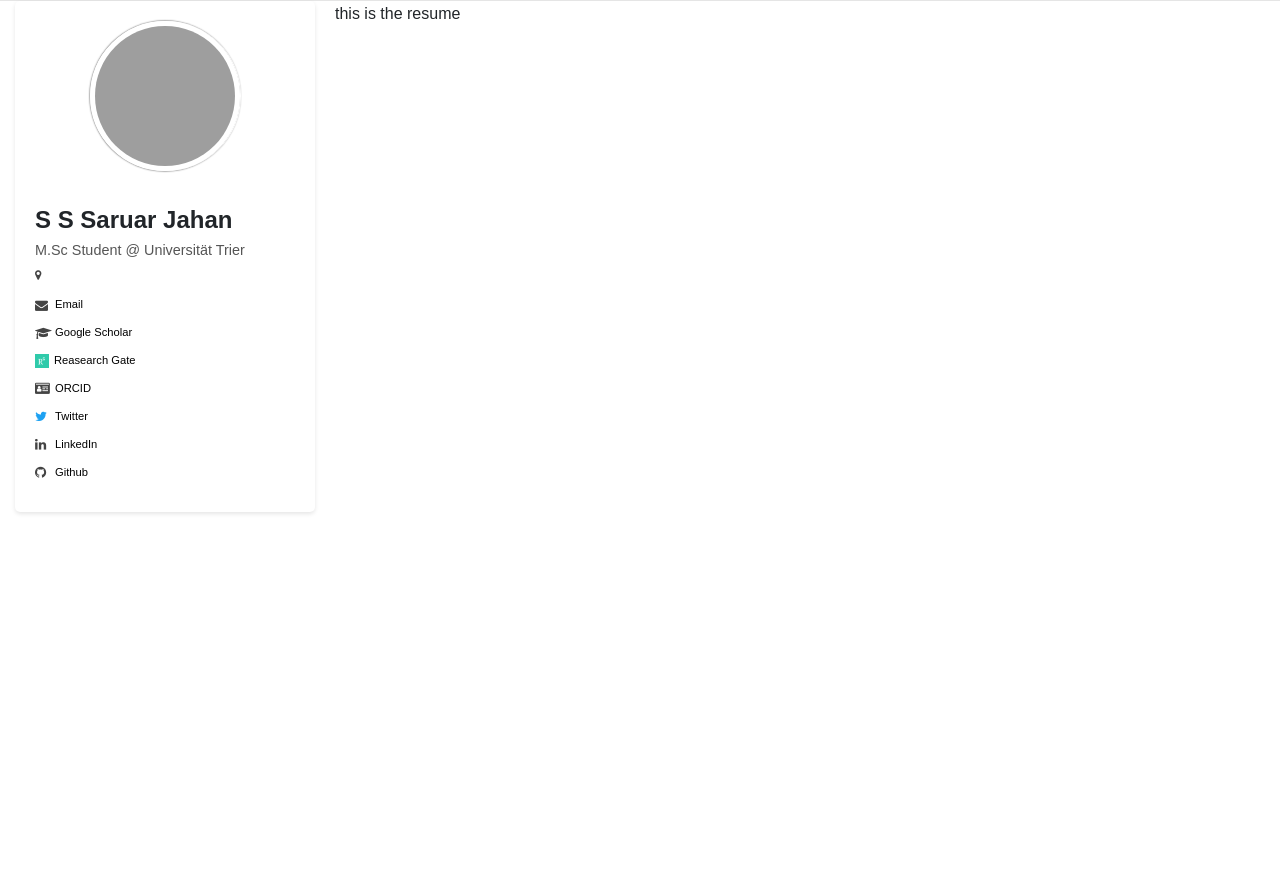
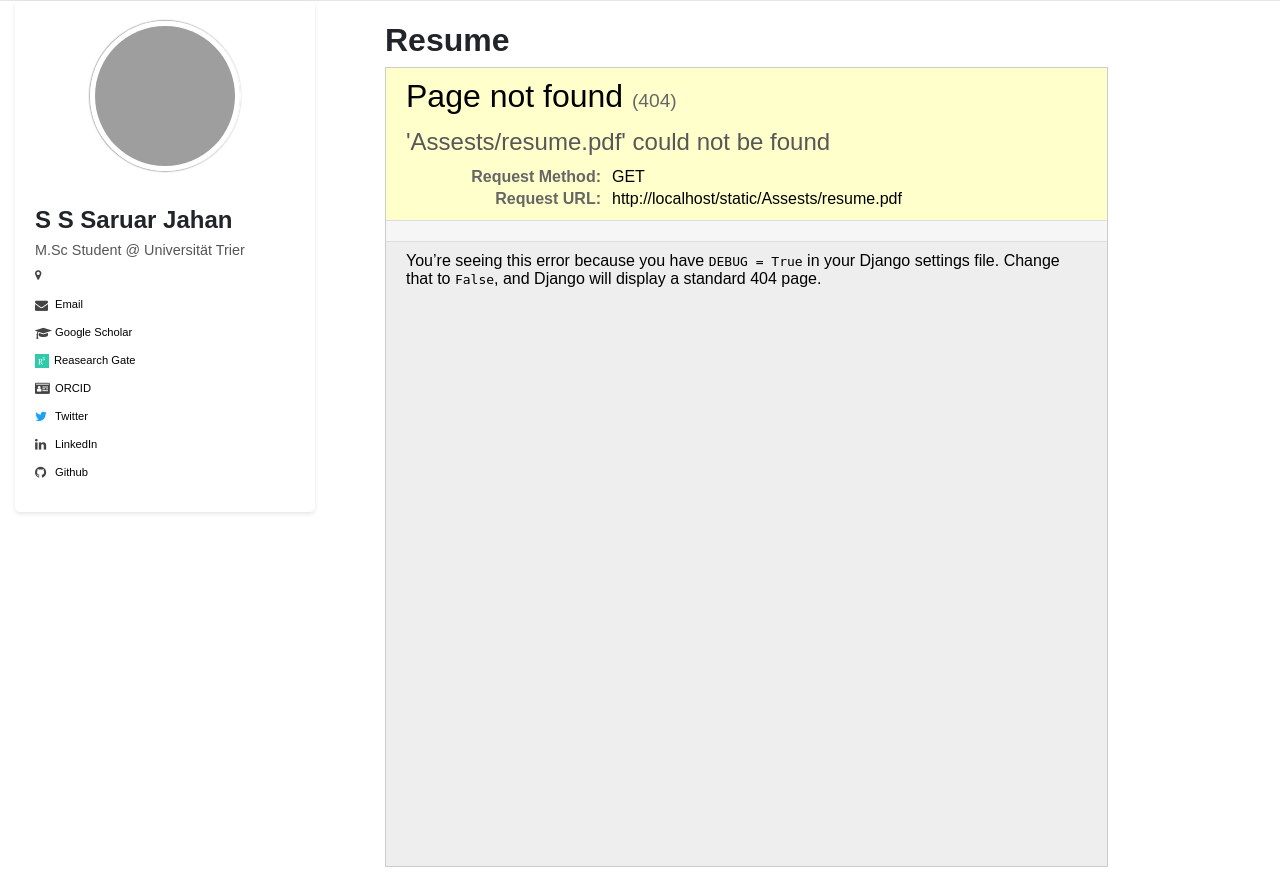
Before and after one commit to sjalim/sjalim.github.io, a Django app: page /resume/ in a window 1280 px wide. Shown: the part 58-953 px from the top of the page. Before the commit the page ends 572 px from the top, so only its background shows below. Run offline with Django 5.2, Linux system fonts and the light colour scheme; data that the repository does not hold is empty; some libraries are stand-ins or nearby versions; grey boxes are pictures that could not be loaded.

Commit message:
resume done

```diff
--- a/portfolio/templates/resume.html
+++ b/portfolio/templates/resume.html
@@ -1,5 +1,28 @@
-{% extends "base.html" %} {% block title %} Resume {% endblock  %}
+{% extends 'base.html' %} {% block title %}
+  Resume
+{% endblock %}
+
+{% load static %}
+
+{% block extra_css %}
+  <link rel="stylesheet" href="{% static 'css/resume.css' %}" />
+{% endblock %}
+
+{% block extra_js %}
+  <script></script>
+{% endblock %}
+
 {% block content %}
-<p>this is the resume</p>
+  <div class="container">
+    <div class="main-content">
+      <div class="container-fluid">
+        <h2><b>Resume</b></h2>
 
-{% endblock content %}
+        <iframe src="{% static "Assests/resume.pdf" %}" width="100%" height="800px" style="border: 1px solid #ccc;" frameborder="no" border="0" marginwidth="0" marginheight="0"   title="S S Saruar Jahan - Resume PDF">
+          This browser does not support PDFs. Please download the PDF to view it:
+          <a href="{% static "Assests/resume.pdf" %}">Download PDF</a>.
+        </iframe>
+      </div>
+    </div>
+  </div>
+{% endblock %}
```
Also changed, not shown: 1 other file.
